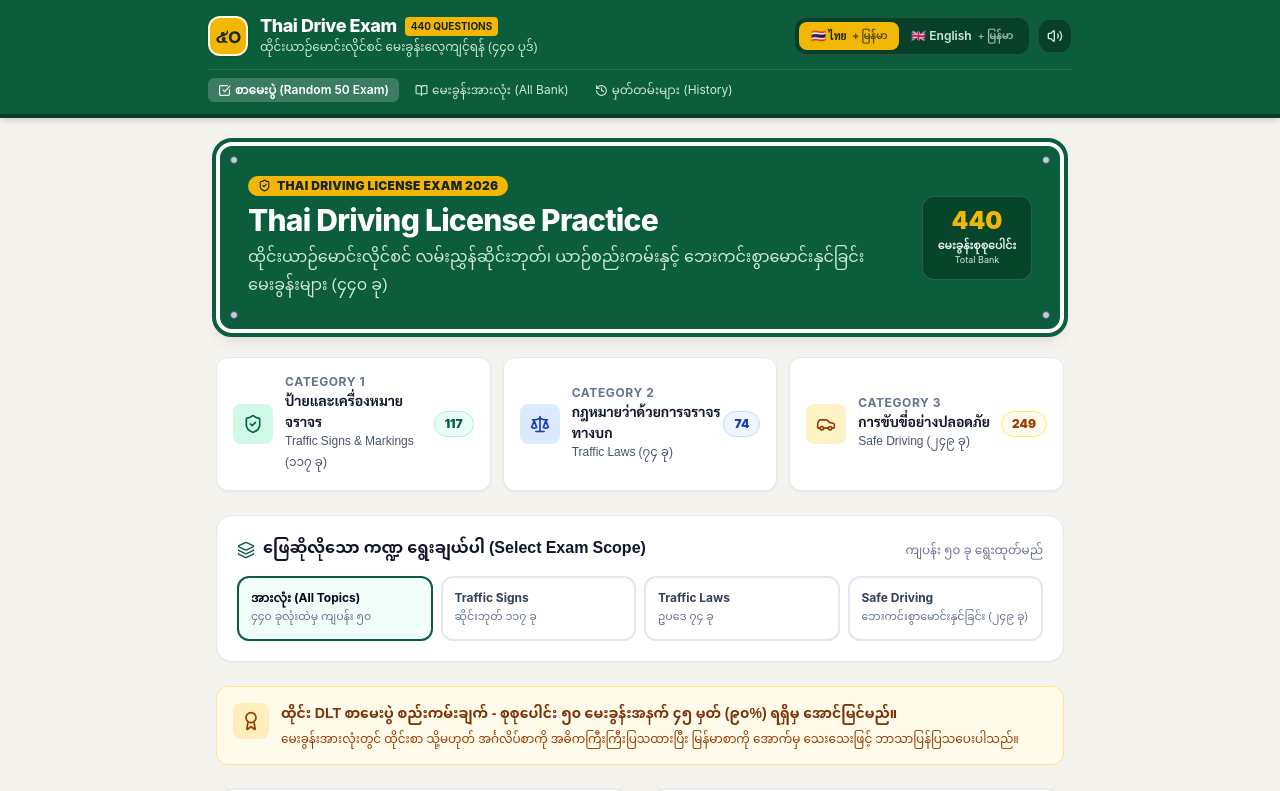
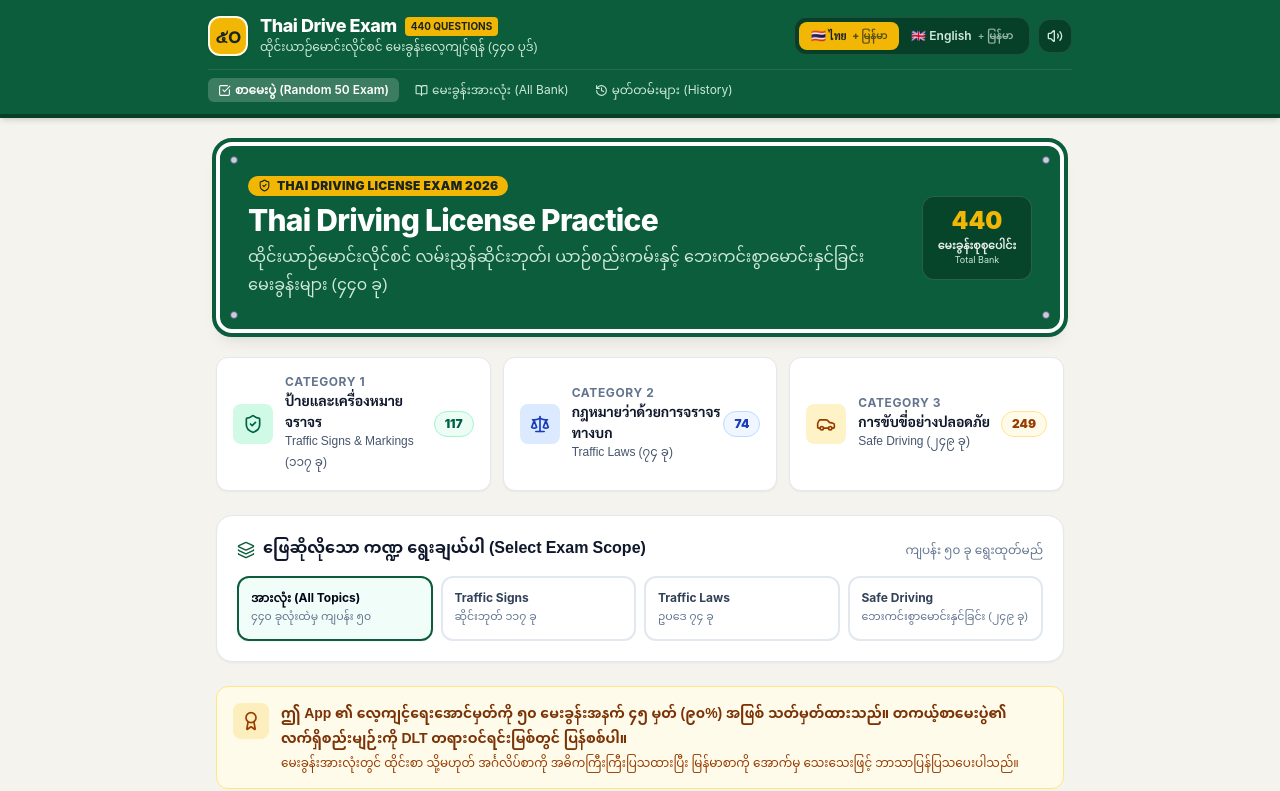
Before and after one commit to ZinLinn254995/Thai-Driving-License-Exam, a React (Vite) app: page / in a window 1280 px wide. Shown: the top 791 px of the page. Built offline with nearby package versions, Linux system fonts and the light colour scheme.

Commit message:
Qualify practice score threshold and official exam disclaimer

```diff
--- a/src/components/HomeView.tsx
+++ b/src/components/HomeView.tsx
@@ -234,7 +234,7 @@ export const HomeView: React.FC<HomeViewProps> = ({
         </div>
         <div className="text-xs sm:text-sm text-amber-950 font-myanmar space-y-1">
           <p className="font-semibold text-amber-900">
-            ထိုင်း DLT စာမေးပွဲ စည်းကမ်းချက် - စုစုပေါင်း ၅၀ မေးခွန်းအနက် ၄၅ မှတ် (၉၀%) ရရှိမှ အောင်မြင်မည်။
+            ဤ App ၏ လေ့ကျင့်ရေးအောင်မှတ်ကို ၅၀ မေးခွန်းအနက် ၄၅ မှတ် (၉၀%) အဖြစ် သတ်မှတ်ထားသည်။ တကယ့်စာမေးပွဲ၏ လက်ရှိစည်းမျဉ်းကို DLT တရားဝင်ရင်းမြစ်တွင် ပြန်စစ်ပါ။
           </p>
           <p className="text-amber-800 text-xs">
             မေးခွန်းအားလုံးတွင် ထိုင်းစာ သို့မဟုတ် အင်္ဂလိပ်စာကို အဓိကကြီးကြီးပြသထားပြီး မြန်မာစာကို အောက်မှ သေးသေးဖြင့် ဘာသာပြန်ပြသပေးပါသည်။
```
